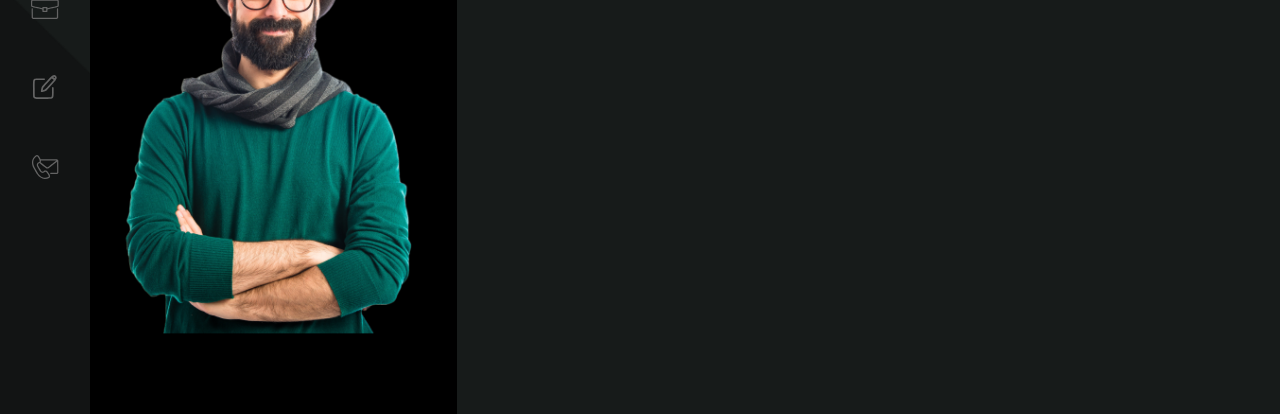
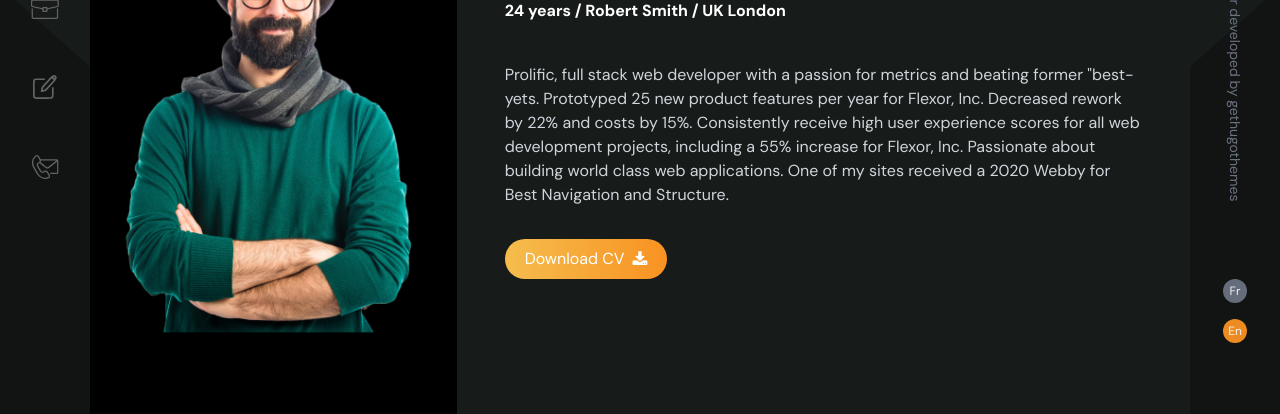
Before and after one commit to mhistiak3/Portfolio-template, a website: page src/index.html in a window 1280 px wide. Shown: the part 313-727 px from the top of the page. Drawn offline with Linux system fonts and the light colour scheme.

Commit message:
make hero section

```diff
--- a/src/index.html
+++ b/src/index.html
@@ -39,7 +39,7 @@
     <main class="w-full h-screen bg-gray-dark overflow-hidden">
       <!-- ===== Start Navbar ===== -->
       <nav class="w-full bg-deep-dark h-24 flex">
-        <div class="w-[90px]"> </div>
+        <div class="w-[90px]"></div>
         <div class="flex-1 mx-auto flex items-center h-full">
           <div
             class="w-4/12 border-r border-gray-700 h-full flex flex-col justify-center"
@@ -63,12 +63,12 @@
             </div>
           </div>
         </div>
-         <div class="w-[90px]"> </div>
+        <div class="w-[90px]"></div>
       </nav>
       <!-- ===== End Navbar ===== -->
-      <div class="w-full h-[calc(100vh-3rem)] flex">
-        <!-- Start Menu -->
-        <div class="w-[90px] relative">
+      <div class="w-full h-[calc(100vh-6rem)] flex">
+        <!-- ======= Start Menu ======= -->
+        <div class="w-[90px] h-full relative">
           <div
             class="h-full flex flex-col pt-12 items-center gap-y-12 absolute z-10 top-0 w-full"
           >
@@ -171,31 +171,46 @@
             <img
               src="./assets/element-1.png"
               alt="element"
-              class="w-full h-[550px] absolute bottom-0 right-0"
+              class="w-full h-[500px] absolute bottom-0 right-0"
             />
           </div>
         </div>
-        <!-- End Menu -->
+        <!-- =========== End Menu ========== -->
+
         <div class="flex-1 mx-auto h-full flex">
           <!-- ===== Sidebar Start ======== -->
           <div class="w-4/12 h-full flex flex-col">
-            <div class="bg-black w-full h-[calc(94%-70px)] flex justify-center items-center">
+            <div
+              class="bg-black w-full h-[calc(100%-70px)] flex justify-center items-center"
+            >
               <img src="./assets/profile.png" alt="element" class="w-[95%]" />
             </div>
-            <div class="bg-black w-full h-[70px] flex justify-center items-center gap-x-4 top-shadow">
-              <span class="bg-[#121414] opacity-95 w-8 h-8 rounded-full flex justify-center items-center">
+            <div
+              class="bg-black w-full h-[70px] flex justify-center items-center gap-x-4 top-shadow"
+            >
+              <span
+                class="bg-[#121414] opacity-95 w-8 h-8 rounded-full flex justify-center items-center"
+              >
                 <i class="fa fa-facebook"></i>
               </span>
-              <span class="bg-[#121414] opacity-95 w-8 h-8 rounded-full flex justify-center items-center">
+              <span
+                class="bg-[#121414] opacity-95 w-8 h-8 rounded-full flex justify-center items-center"
+              >
                 <i class="fa fa-instagram"></i>
               </span>
-              <span class="bg-[#121414] opacity-95 w-8 h-8 rounded-full flex justify-center items-center">
+              <span
+                class="bg-[#121414] opacity-95 w-8 h-8 rounded-full flex justify-center items-center"
+              >
                 <i class="fa fa-linkedin"></i>
               </span>
-              <span class="bg-[#121414] opacity-95 w-8 h-8 rounded-full flex justify-center items-center">
+              <span
+                class="bg-[#121414] opacity-95 w-8 h-8 rounded-full flex justify-center items-center"
+              >
                 <i class="fa fa-pinterest"></i>
               </span>
-              <span class="bg-[#121414] opacity-95 w-8 h-8 rounded-full flex justify-center items-center">
+              <span
+                class="bg-[#121414] opacity-95 w-8 h-8 rounded-full flex justify-center items-center"
+              >
                 <i class="fa fa-twitter"></i>
               </span>
             </div>
@@ -203,14 +218,64 @@
           <!-- ===== Sidebar End ======== -->
 
           <!-- ===== Main Content Start ===== -->
-          <div class="w-8/12 h-full overflow-auto">
-            Lorem ipsum dolor sit amet consectetur adipisicing elit. Rem
-            voluptatibus at exercitationem, explicabo repellat aliquid aliquam,
-            vitae numquam magnam quia inventore laudantium ab eaque possimus
-            dolore obcaecati doloremque! Hic, repudiandae?
+          <main class="w-8/12 h-full overflow-auto">
+            <!-- ========== Start Hero Section ============ -->
+            <section class="w-full h-[600px] p-12 ">
+              <span class="gradient-text font-semibold">INTRODUCTION</span>
+              <h1 class="text-5xl font-semibold leading-tight mb-4 mt-2">I'm a Creative Developer & UI/UX Design Expert</h1>
+              <b>24 years / Robert Smith / UK London</b>
+              <p class="mt-10 text-gray-300 leading-6">
+                Prolific, full stack web developer with a passion for metrics
+                and beating former "best-yets. Prototyped 25 new product
+                features per year for Flexor, Inc. Decreased rework by 22% and
+                costs by 15%. Consistently receive high user experience scores
+                for all web development projects, including a 55% increase for
+                Flexor, Inc. Passionate about building world class web
+                applications. One of my sites received a 2020 Webby for Best
+                Navigation and Structure.
+              </p>
+              <button class="mt-8 bg-primary-gradient rounded-full px-5 py-2  flex justify-center items-center gap-2">Download CV <i class="fa fa-download"></i></button>
+            </section>
+            <!-- ========== End Hero Section ============ -->
+
+            <!-- ========== Start Resume Section ============ -->
+            <!-- ========== End Resume Section ============ -->
+          </main>
+          <!-- ===== Main Content Start ===== -->
+        </div>
+        <!-- ======= Start Copyright text ======== -->
+        <div class="w-[90px] h-full relative">
+          <div
+            class="flex flex-col justify-between items-center absolute z-10 top-0 w-full h-[600px]"
+          >
+            <p
+              class="transform rotate-90 whitespace-nowrap text-gray-500 text-sm absolute top-60 left-1/2 -translate-x-1/2 -translate-y-1/2"
+            >
+              © Design by themefisher developed by gethugothemes
+            </p>
+
+            <div class="flex gap-4 flex-col absolute bottom-10">
+              <span
+                class="bg-gray-500 opacity-95 w-6 h-6 rounded-full flex justify-center items-center text-xs"
+              >
+                Fr
+              </span>
+              <span
+                class="bg-primary opacity-95 w-6 h-6 rounded-full flex justify-center items-center text-xs"
+              >
+                En
+              </span>
+            </div>
+          </div>
+          <div class="w-full">
+            <img
+              src="./assets/element-1.png"
+              alt="element"
+              class="w-full h-[500px] absolute bottom-0 right-0 scale-x-[-1]"
+            />
           </div>
         </div>
-        <div class="w-[90px] h-full"></div>
+        <!-- ======= End Copyright text ======== -->
       </div>
     </main>
   </body>
--- a/src/styles.css
+++ b/src/styles.css
@@ -34,3 +34,10 @@
 .top-shadow{
      box-shadow: 0 -1px 6px -2px rgba(255, 255, 255, 0.4)
 }
+.rotated-text {
+  display: inline-block;
+  white-space: wrap;
+ transform: rotate(90deg);
+}
+
+/* © design by themefisher developed by gethugothemes */
```
Also changed, not shown: src/css/styles.css.
